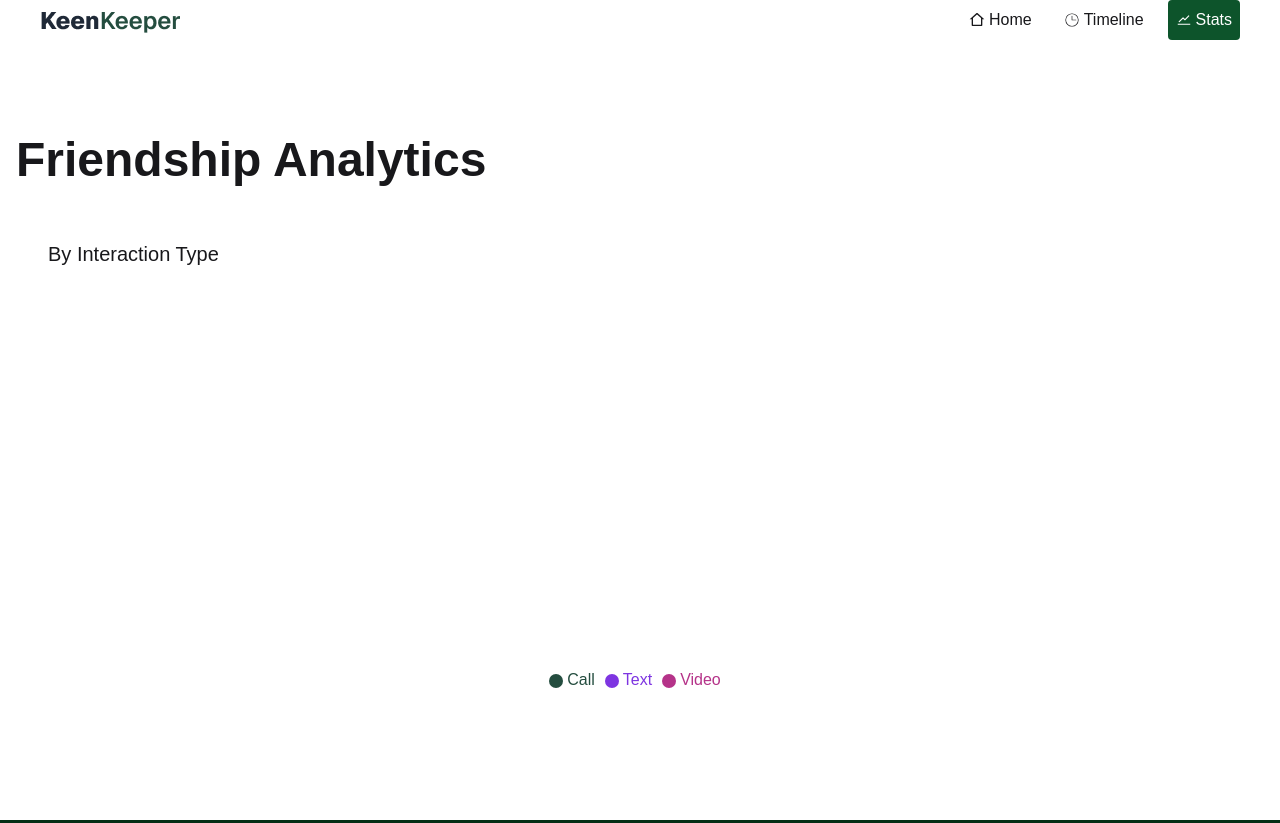
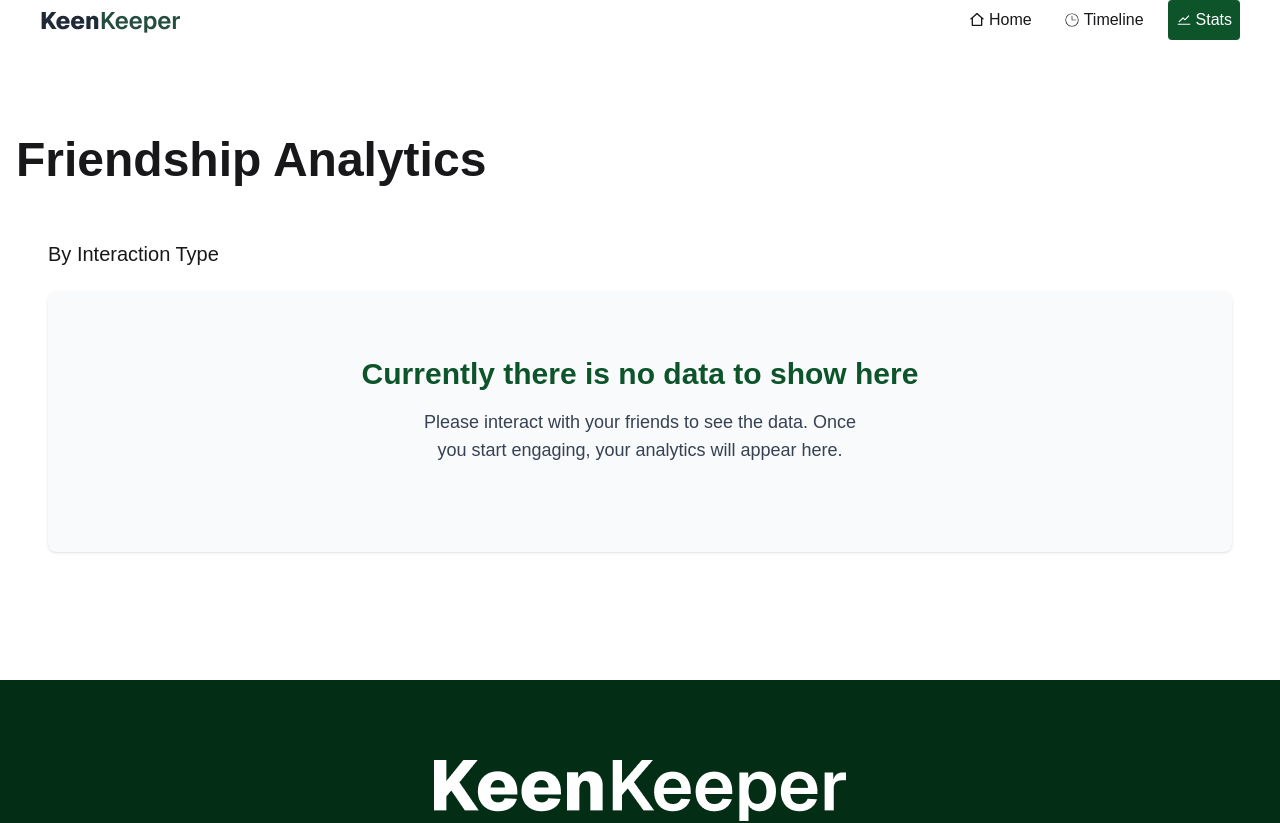
Before and after one commit to Rashedul2001/PH_B13_A07, a React (Vite) app: page /stats in a window 1280 px wide. Shown: the top 823 px of the page. Built offline with nearby package versions, Linux system fonts and the light colour scheme.

Commit message:
Add No Data Section and rewrite some code

```diff
--- /dev/null
+++ b/src/components/NoData.jsx
@@ -0,0 +1,14 @@
+const NoData = () => {
+    return (
+        <section className="flex flex-col items-center justify-center py-16 px-4 bg-gray-50 rounded-lg shadow-sm text-center">
+            <h2 className="text-3xl font-bold text-green-900 mb-4">
+                Currently there is no data to show here
+            </h2>
+            <p className="text-lg text-gray-700 max-w-md mb-6">
+                Please interact with your friends to see the data. Once you start engaging, your analytics will appear here.
+            </p>
+        </section>
+    );
+};
+
+export default NoData;
--- a/src/components/TimeLineCard.jsx
+++ /dev/null
@@ -1,11 +0,0 @@
-import React from 'react';
-
-const TimeLineCard = () => {
-    return (
-        <div>
-
-        </div>
-    );
-};
-
-export default TimeLineCard;
--- a/src/context/DataContext.jsx
+++ b/src/context/DataContext.jsx
@@ -2,9 +2,9 @@ import React, { useEffect, useState } from 'react';
 import { FriendContext } from './AllContext';
 
 const pieStructure = [
-    { name: "Call", value: 0, fill: "#244D3F" },
-    { name: "Text", value: 0, fill: "#7E35E1" },
-    { name: "Video", value: 0, fill: "#B53389" }
+    { name: "Call", count: 0, fill: "#244D3F" },
+    { name: "Text", count: 0, fill: "#7E35E1" },
+    { name: "Video", count: 0, fill: "#B53389" }
 ];
 
 const DataContext = ({ children }) => {
--- a/src/pages/FriendDetail.jsx
+++ b/src/pages/FriendDetail.jsx
@@ -1,3 +1,5 @@
+//TODO: split the page into components and utils
+
 import { useParams } from "react-router";
 import StatusColor from '../utils/StatusColor'
 import { MdSnooze } from "react-icons/md";
@@ -17,8 +19,8 @@ const FriendDetail = () => {
     const friend = friends.find(f => f.id === parseInt(id));
 
     const handleClick = (action, name, icon) => {
-        //removed modifications for simplicity.... toast can be beautified later
-        const message = <p className="text-gray-500"><span className="text-green-950 font-bold text-xl">{action}</span> with {name}</p>;
+
+        const message = <p className="text-gray-500"><span className="text-green-950 font-bold text-xl">{action}</span> with <span className="text-green-950 font-bold text-xl">{name}</span></p>;
         toast(message, { autoClose: 2000 });
         const date = new Date().toLocaleDateString("en-US", {
             month: "long",
@@ -36,14 +38,10 @@ const FriendDetail = () => {
         newTimelineDiv.action = action;
 
         setTimeline([...timeline, newTimelineDiv]);
-        const data = [...pieData].map(item => item.name === action ? { ...item, value: item.value + 1 } : item);
+        const data = [...pieData].map(item => item.name === action ? { ...item, count: item.count + 1 } : item);
         setPieData(data);
 
-
-
-
     }
-
 
 
     return (
--- a/src/pages/Stats.jsx
+++ b/src/pages/Stats.jsx
@@ -1,11 +1,13 @@
 import { useContext } from "react";
 import { FriendContext } from "../context/AllContext";
 import { Legend, Pie, PieChart, Tooltip } from 'recharts';
+import NoData from "../components/NoData";
 
 
 
 const Stats = () => {
     const { pieData } = useContext(FriendContext);
+    const interactionCnt = pieData.reduce((sum, item) => sum + item.count, 0);
 
 
     return (
@@ -13,7 +15,9 @@ const Stats = () => {
             <p className="text-3xl md:text-5xl font-bold mb-6">Friendship Analytics</p>
             <div className="p-8">
                 <p className=" mb-6 text-xl font-medium">By Interaction Type</p>
-                <PieChart margin={{top:20}}  style={{ width: '100%', maxWidth: '400px', maxHeight: '60vh', aspectRatio: 1, margin: '0 auto' }} responsive>
+                {interactionCnt > 0 ?
+
+                    <PieChart margin={{ top: 20 }} style={{ width: '100%', maxWidth: '400px', maxHeight: '60vh', aspectRatio: 1, margin: '0 auto' }} responsive>
                         <Pie
                             data={pieData}
                             innerRadius="80%"
@@ -23,17 +27,19 @@ const Stats = () => {
                             cornerRadius="50%"
                             // padding angle is the gap between each pie slice
                             paddingAngle={5}
-                        dataKey="value"
+                            dataKey="count"
                             isAnimationActive={true}
                         />
 
-                    <Tooltip/>
+                        <Tooltip />
                         {/*margin top is not working*/}
                         <Legend
                             iconType="circle"
-                        wrapperStyle={{ paddingTop:20}}
+                            wrapperStyle={{ paddingTop: 20 }}
                         />
                     </PieChart>
+                    : <NoData />
+                }
             </div>
         </div>
     );
--- a/src/pages/Timeline.jsx
+++ b/src/pages/Timeline.jsx
@@ -1,6 +1,7 @@
 import { useContext, useState } from "react";
 import { FaAngleDown } from "react-icons/fa";
 import { FriendContext } from "../context/AllContext";
+import NoData from "../components/NoData";
 
 
 
@@ -20,12 +21,15 @@ const Timeline = () => {
                 <option>Text</option>
                 <option>Video</option>
             </select>
-
-            <div className="mt-6 space-y-6">
-                {
-                    filteredTimeline.map((item, idx) => <div key={idx}>{item.element}</div>)
-                }
-            </div>
+            {
+                timeline.length > 0 ?
+                    <div className="mt-6 space-y-6">
+                        {
+                            filteredTimeline.map((item, idx) => <div key={idx}>{item.element}</div>)
+                        }
+                    </div>
+                    : <NoData />
+            }
 
         </div>
     );
```
Lines whose indentation alone changed are shown as unchanged.
